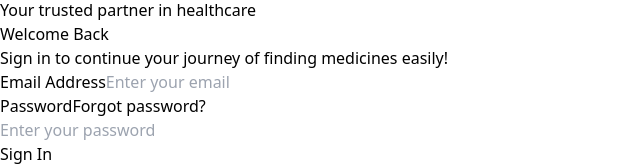
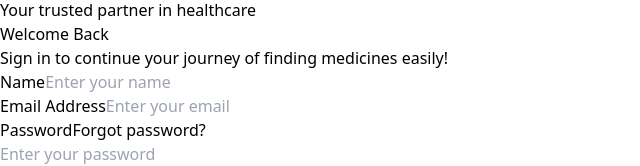
Before and after one commit to kanishkapan/Hackverse-5.0-health, a React (Vite) app in the folder my-project/Frontend/: page /signup in a window 1280 px wide. Shown: the part 536-702 px from the top of the page, without its empty margins (0-640 px from the left). Built offline with nearby package versions, Linux system fonts and the light colour scheme.

Commit message:
Sign up changed

```diff
--- a/my-project/Frontend/src/components/Login/SignUp.jsx
+++ b/my-project/Frontend/src/components/Login/SignUp.jsx
@@ -46,6 +46,23 @@ const SignIn = () => {
 
           {/* Form */}
           <form className="space-y-6" onSubmit={handleSubmit}>
+            {/* Name */}
+            <div className="space-y-2">
+              <label
+                htmlFor="name"
+                className="block text-sm font-medium text-gray-700"
+              >
+                Name
+              </label>
+              <input
+                id="name"
+                type="text"
+                placeholder="Enter your name"
+                className="w-full px-4 py-2 border border-gray-300 rounded-md focus:ring-2 focus:ring-blue-400 focus:outline-none"
+                required
+              />
+            </div>
+
             {/* Email */}
             <div className="space-y-2">
               <label
```
